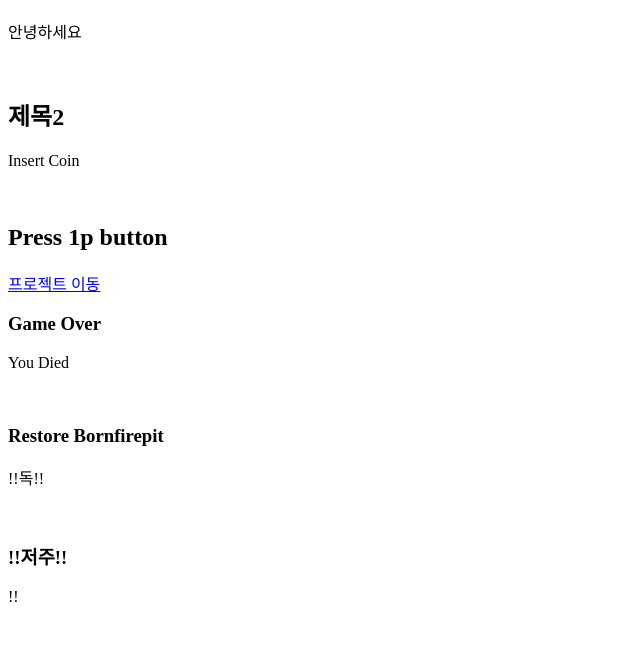
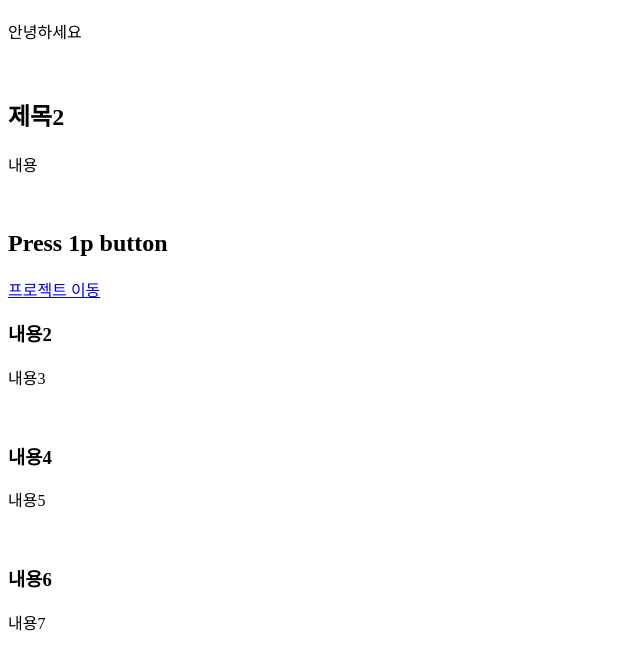
Before and after one commit to rename5516/kk1, a plain HTML site: page index.html in a window 1280 px wide. Shown: the part 70-740 px from the top of the page, without its empty margins (0-640 px from the left). Drawn offline with Linux system fonts and the light colour scheme.

Commit message:
Update index.html

```diff
--- a/index.html
+++ b/index.html
@@ -8,18 +8,18 @@
 <p> 안녕하세요 </p>
 <br>
 <h2> 제목2 </h2>
-<p> Insert Coin </p>
+<p> 내용 </p>
 <br>
 <h2> Press 1p button </h2>
 <a href = "www:google.com"> 프로젝트 이동 </a>
 <br>
-<h3> Game Over </h3>
-<p> You Died </p>
+<h3> 내용2 </h3>
+<p> 내용3 </p>
 <br>
-<h3> Restore Bornfirepit </h3>
-<p> !!독!! </p>
+<h3> 내용4 </h3>
+<p> 내용5 </p>
 <br>
-<h3> !!저주!! </h3>
-<p> !! </p>
+<h3> 내용6 </h3>
+<p> 내용7 </p>
 </body>
 </html>
```
